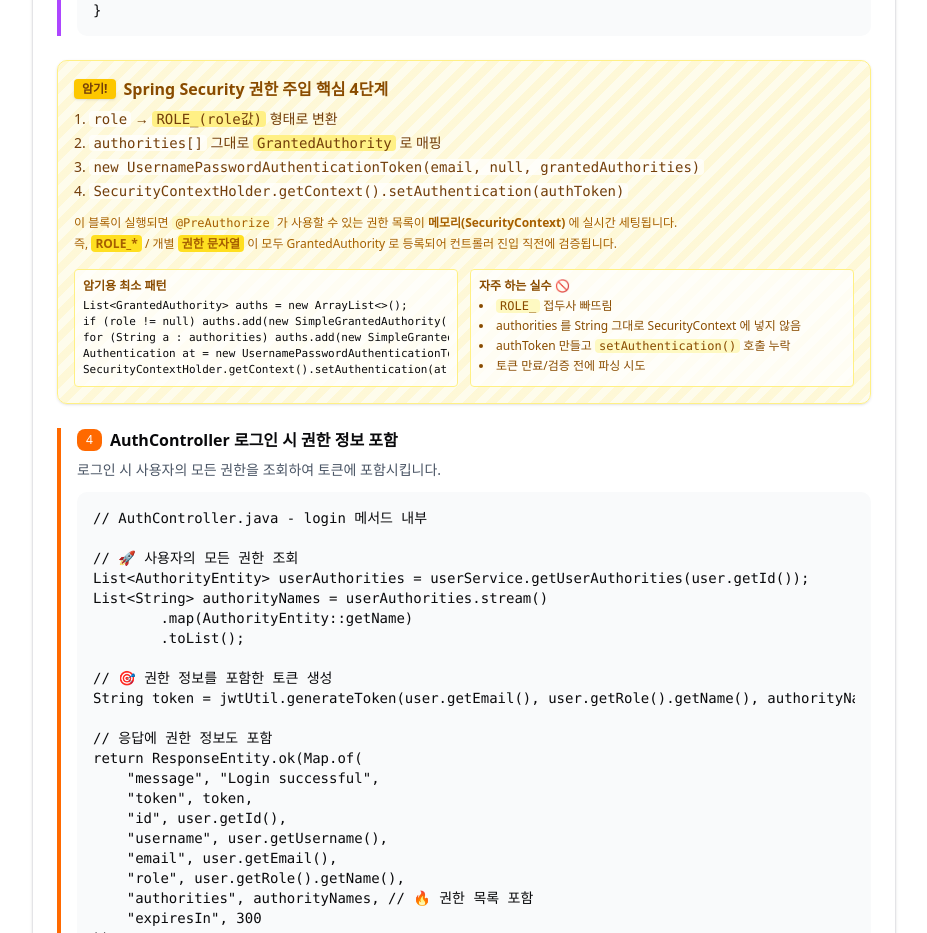
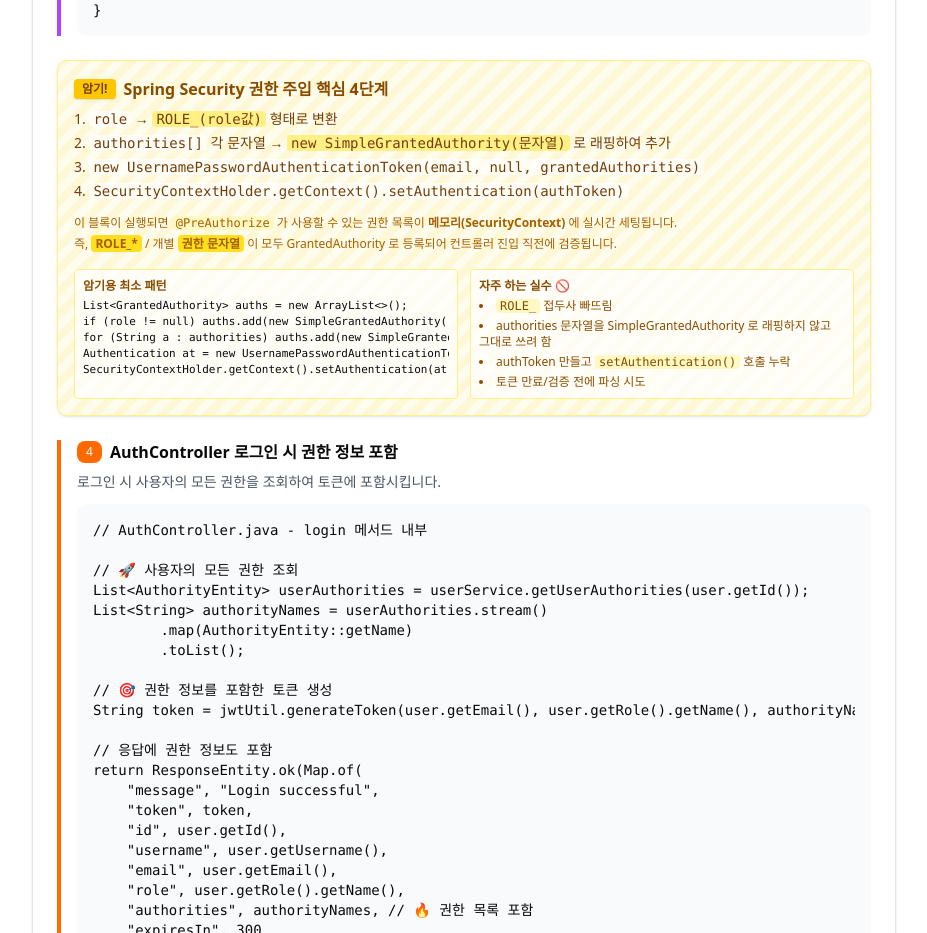
Before and after one commit to dota-pilot1/dota-admin-front, a Next.js app: page /docs/jwt-authorization in a window 1280 px wide. Shown: the part 3460-4393 px from the top of the page, without its empty margins (176-1103 px from the left). Built offline with nearby package versions, Linux system fonts and the light colour scheme; sample sign-in values are in the browser's storage.

Commit message:
docs(jwt): clarify authorities wrapping into SimpleGrantedAuthority

```diff
--- a/src/app/docs/jwt-authorization/page.tsx
+++ b/src/app/docs/jwt-authorization/page.tsx
@@ -221,7 +221,7 @@ protected void doFilterInternal(HttpServletRequest request, HttpServletResponse
                 grantedAuthorities.add(new SimpleGrantedAuthority("ROLE_" + role));
             }
 
-            // AUTHORITY 변환: CREATE_USER → CREATE_USER (그대로)
+            // AUTHORITY 변환: CREATE_USER 문자열 → new SimpleGrantedAuthority("CREATE_USER") 객체 (래핑)
             if (authorities != null && !authorities.isEmpty()) {
                 for (String authority : authorities) {
                     grantedAuthorities.add(new SimpleGrantedAuthority(authority));
@@ -261,7 +261,7 @@ protected void doFilterInternal(HttpServletRequest request, HttpServletResponse
                             </h5>
                             <ol className="text-sm text-yellow-900 space-y-1 font-medium">
                                 <li>1. <code className="bg-white/70 px-1 rounded">role</code> → <code className="bg-yellow-200 px-1 rounded">ROLE_(role값)</code> 형태로 변환</li>
-                                <li>2. <code className="bg-white/70 px-1 rounded">authorities[]</code> 그대로 <code className="bg-yellow-200 px-1 rounded">GrantedAuthority</code> 로 매핑</li>
+                                <li>2. <code className="bg-white/70 px-1 rounded">authorities[]</code> 각 문자열 → <code className="bg-yellow-200 px-1 rounded">new SimpleGrantedAuthority(문자열)</code> 로 래핑하여 추가</li>
                                 <li>3. <code className="bg-white/70 px-1 rounded">new UsernamePasswordAuthenticationToken(email, null, grantedAuthorities)</code></li>
                                 <li>4. <code className="bg-white/70 px-1 rounded">SecurityContextHolder.getContext().setAuthentication(authToken)</code></li>
                             </ol>
@@ -282,7 +282,7 @@ SecurityContextHolder.getContext().setAuthentication(at);`}</pre>
                                     <p className="font-semibold text-yellow-800 mb-1">자주 하는 실수 🚫</p>
                                     <ul className="list-disc list-inside space-y-1 text-yellow-800">
                                         <li><code className="bg-yellow-100 px-1 rounded">ROLE_</code> 접두사 빠뜨림</li>
-                                        <li>authorities 를 String 그대로 SecurityContext 에 넣지 않음</li>
+                                        <li>authorities 문자열을 SimpleGrantedAuthority 로 래핑하지 않고 그대로 쓰려 함</li>
                                         <li>authToken 만들고 <code className="bg-yellow-100 px-1 rounded">setAuthentication()</code> 호출 누락</li>
                                         <li>토큰 만료/검증 전에 파싱 시도</li>
                                     </ul>
```
